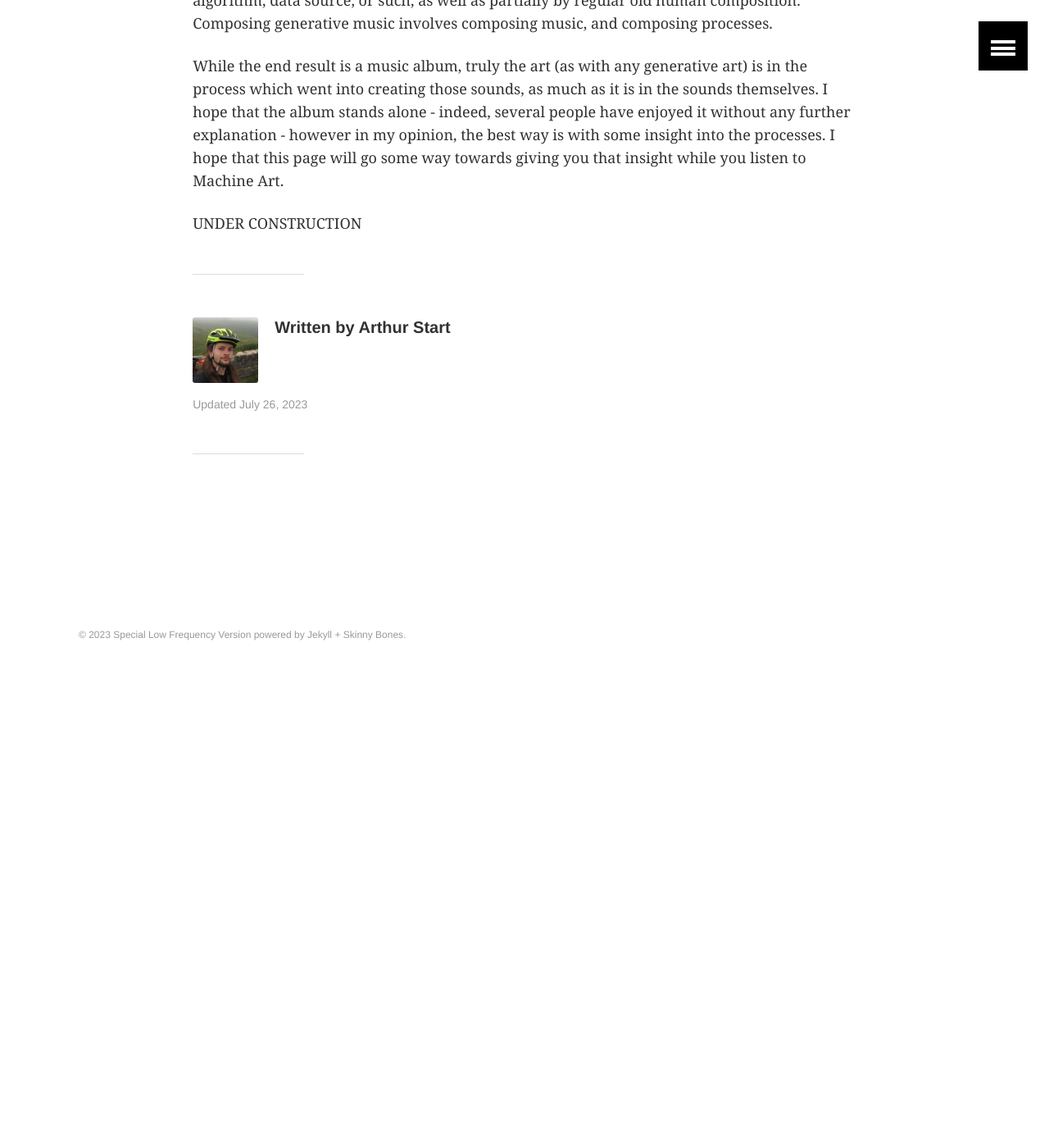
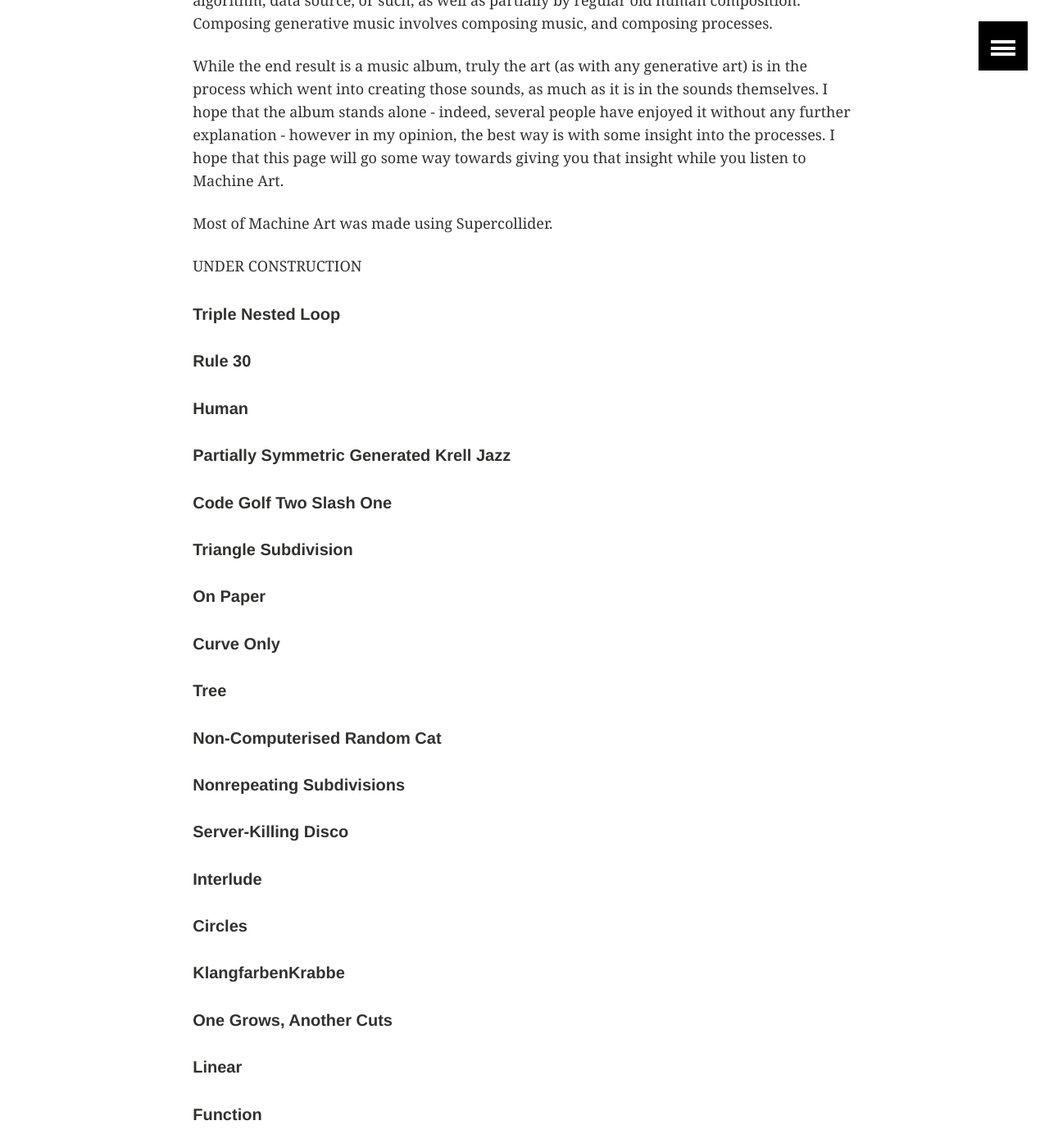
Before and after one commit to ArthurStart/git-blog, a Jekyll site: the page built from _posts/music/2023-07-26-MachineArt.md, in a window 1280 px wide and 1400 px high, scrolled down 2018 px. Shown: the whole window at 82% size. Built offline with Jekyll 4.4.1, drawn with Linux system fonts in a browser that asks for light colours; comment, search, counter and statistics services are not loaded; before the commit the page ends 2877 px from its top, so only the background shows below that; some of the changed text lies outside the part shown.

Commit message:
Machine Art

```diff
--- a/_posts/music/2023-07-26-MachineArt.md
+++ b/_posts/music/2023-07-26-MachineArt.md
@@ -21,4 +21,52 @@ Generative music is that which is made partially by some stochastic (random) pro
 
 While the end result is a music album, truly the art (as with any generative art) is in the process which went into creating those sounds, as much as it is in the sounds themselves. I hope that the album stands alone - indeed, several people have enjoyed it without any further explanation - however in my opinion, the best way is with some insight into the processes. I hope that this page will go some way towards giving you that insight while you listen to Machine Art.
 
+Most of Machine Art was made using Supercollider.
+
 UNDER CONSTRUCTION
+
+##### Triple Nested Loop
+
+##### Rule 30
+
+##### Human
+
+##### Partially Symmetric Generated Krell Jazz
+
+##### Code Golf Two Slash One
+
+##### Triangle Subdivision
+
+##### On Paper
+
+##### Curve Only
+
+##### Tree
+
+##### Non-Computerised Random Cat
+
+##### Nonrepeating Subdivisions
+
+##### Server-Killing Disco
+
+##### Interlude
+
+##### Circles
+
+##### KlangfarbenKrabbe
+
+##### One Grows, Another Cuts
+
+##### Linear
+
+##### Function
+
+##### Wonky Line
+
+##### Five Hundred Lines
+
+##### Permutations on a 2D Grid
+
+##### The Gradient Sound
+
+##### Flock Resolution
```
Also changed, not shown: other parts of _posts/music/2023-07-26-MachineArt.md (+2 -2 lines).
